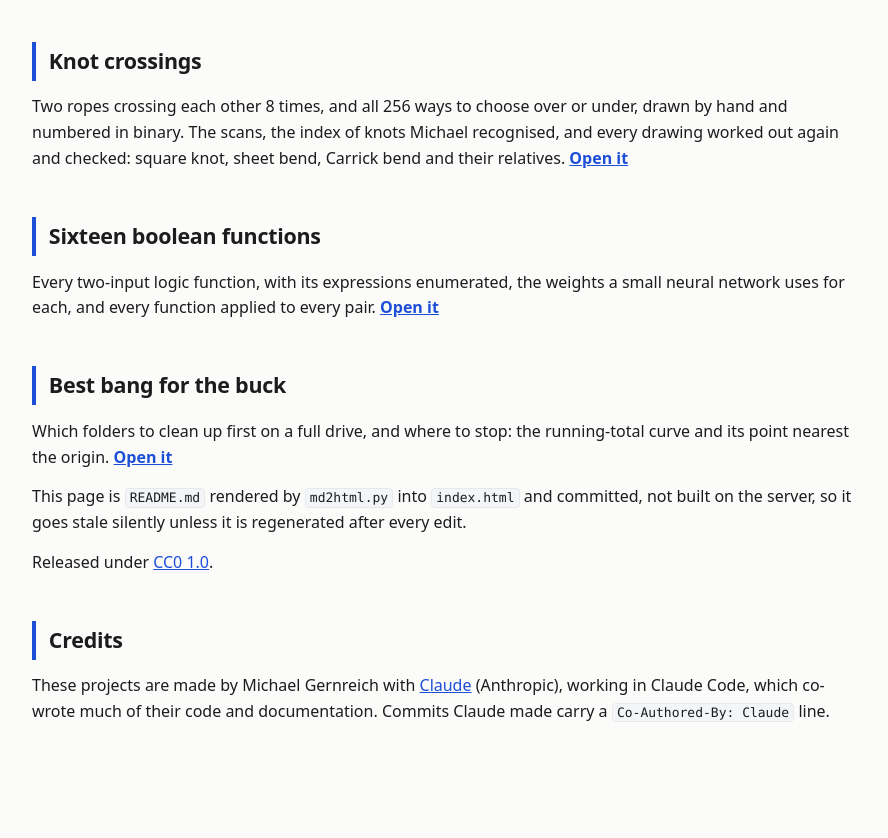
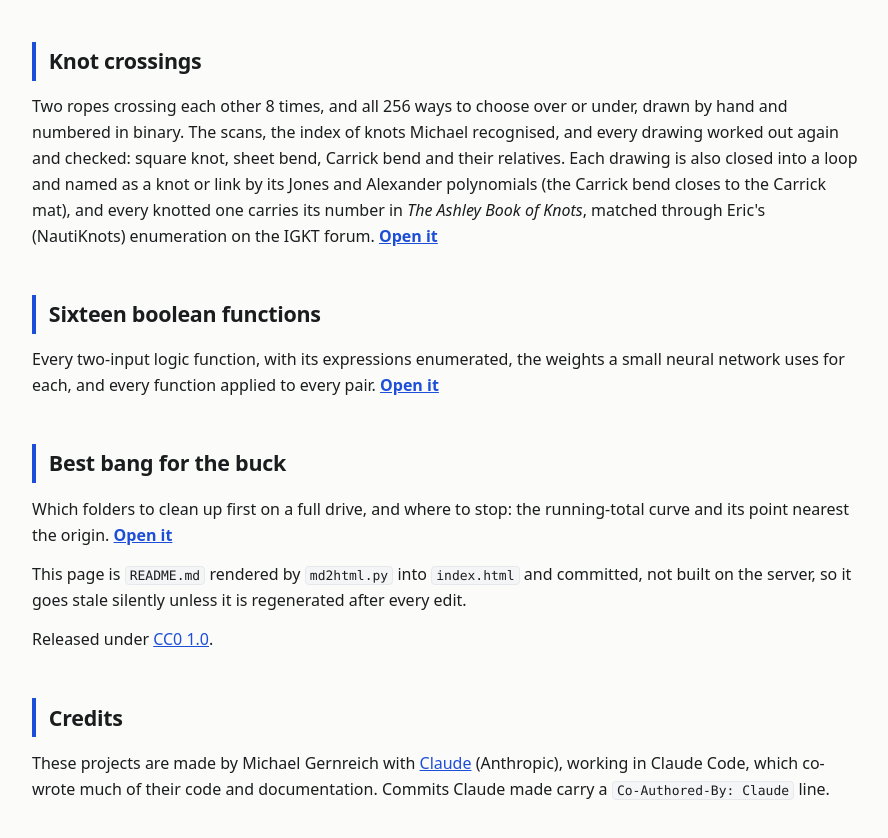
Before and after one commit to Gernreich/Gernreich.github.io, a plain HTML site: page index.html in a window 1280 px wide. Shown: the part 1407-2245 px from the top of the page, without its empty margins (340-1228 px from the left). Drawn offline with Linux system fonts and the light colour scheme.

Commit message:
Root page: Knot crossings now closes every drawing and gives Ashley's numbers
The blurb mentions the new closures (each drawing named as a knot or link
by Jones and Alexander polynomial; the Carrick bend closes to the Carrick
mat) and the Ashley Book of Knots numbers, matched through Eric's
(NautiKnots) enumeration on the IGKT forum.

Made with Claude Code (https://claude.com/claude-code).

Co-Authored-By: Claude Opus 5.5 <noreply@anthropic.com>

```diff
--- a/index.html
+++ b/index.html
@@ -120,7 +120,7 @@ pre,.tw{break-inside:avoid}h1{break-after:avoid}}
 <h2 id="atomic-layer-memory">Atomic layer memory</h2>
 <p>Data stored as the stacking order of close-packed layers of silicon or carbon atoms, with a spacer layer between every bit and an atomic force microscope tip reading it from the side. Michael thought it up after reading Drexler's <em>Nanosystems</em>. <strong><a href="https://gernreich.github.io/atomic-layer-memory/">Open it</a></strong></p>
 <h2 id="knot-crossings">Knot crossings</h2>
-<p>Two ropes crossing each other 8 times, and all 256 ways to choose over or under, drawn by hand and numbered in binary. The scans, the index of knots Michael recognised, and every drawing worked out again and checked: square knot, sheet bend, Carrick bend and their relatives. <strong><a href="https://gernreich.github.io/knot-crossings/">Open it</a></strong></p>
+<p>Two ropes crossing each other 8 times, and all 256 ways to choose over or under, drawn by hand and numbered in binary. The scans, the index of knots Michael recognised, and every drawing worked out again and checked: square knot, sheet bend, Carrick bend and their relatives. Each drawing is also closed into a loop and named as a knot or link by its Jones and Alexander polynomials (the Carrick bend closes to the Carrick mat), and every knotted one carries its number in <em>The Ashley Book of Knots</em>, matched through Eric's (NautiKnots) enumeration on the IGKT forum. <strong><a href="https://gernreich.github.io/knot-crossings/">Open it</a></strong></p>
 <h2 id="sixteen-boolean-functions">Sixteen boolean functions</h2>
 <p>Every two-input logic function, with its expressions enumerated, the weights a small neural network uses for each, and every function applied to every pair. <strong><a href="https://gernreich.github.io/Logic-Research/">Open it</a></strong></p>
 <h2 id="best-bang-for-the-buck">Best bang for the buck</h2>
```
Also changed, not shown: 1 other file.
